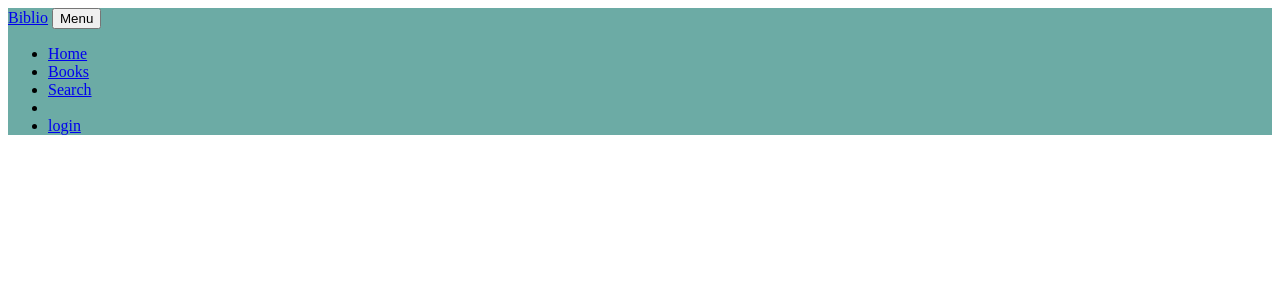
After one commit to Houaida05/Library, a Symfony app: template templates/inc/navbar.html.twig in a window 1280 px wide. The commit adds this page. Shown: the top 300 px of the page. Run offline with Twig, Linux system fonts and the light colour scheme; the template is opened without the code that fills it, so the values that code supplies are empty; some libraries are stand-ins or nearby versions.

Commit message:
firstcommit

```diff
--- a/config/bundles.php
+++ b/config/bundles.php
@@ -12,4 +12,9 @@ return [
     Doctrine\Bundle\MigrationsBundle\DoctrineMigrationsBundle::class => ['all' => true],
     Symfony\Bundle\SecurityBundle\SecurityBundle::class => ['all' => true],
     Twig\Extra\TwigExtraBundle\TwigExtraBundle::class => ['all' => true],
+    EasyCorp\Bundle\EasyAdminBundle\EasyAdminBundle::class => ['all' => true],
+    SymfonyCasts\Bundle\VerifyEmail\SymfonyCastsVerifyEmailBundle::class => ['all' => true],
+    Symfony\WebpackEncoreBundle\WebpackEncoreBundle::class => ['all' => true],
+    Vich\UploaderBundle\VichUploaderBundle::class => ['all' => true],
+    Stof\DoctrineExtensionsBundle\StofDoctrineExtensionsBundle::class => ['all' => true],
 ];
--- a/config/services.yaml
+++ b/config/services.yaml
@@ -4,7 +4,7 @@
 # Put parameters here that don't need to change on each machine where the app is deployed
 # https://symfony.com/doc/current/best_practices.html#use-parameters-for-application-configuration
 parameters:
-
+    app.path.books_images: /uploads/images/books
 services:
     # default configuration for services in *this* file
     _defaults:
@@ -21,5 +21,6 @@ services:
             - '../src/Kernel.php'
             - '../src/Tests/'
 
+
     # add more service definitions when explicit configuration is needed
     # please note that last definitions always *replace* previous ones
--- /dev/null
+++ b/templates/inc/navbar.html.twig
@@ -0,0 +1,101 @@
+<!-- Navigation-->
+<nav class="navbar navbar-expand-lg navbar-light  fixed-top" style="background-color:#6caba5;"  id="mainNav">
+    <div class="container">
+        <a class="navbar-brand" href="{{ path('accueil') }}#page-top">Biblio</a>
+        <button class="navbar-toggler" type="button" data-bs-toggle="collapse" data-bs-target="#navbarResponsive" aria-controls="navbarResponsive" aria-expanded="false" aria-label="Toggle navigation">
+            Menu
+            <i class="fas fa-bars ms-1"></i>
+        </button>
+        <div class="collapse navbar-collapse" id="navbarResponsive">
+            <ul class="navbar-nav text-uppercase ms-auto py-4 py-lg-0">
+                <li class="nav-item">
+                    <a class="nav-link" href="{{ path("accueil")}}">Home</a>
+                </li>
+                <li class="nav-item">
+                    <a class="nav-link"  href="{{ path("livre_index") }}#portfolio">Books</a>
+                </li>
+                <li class="nav-item">
+                    <a class="nav-link" href="{{ path("search")}}">Search</a>
+                </li>
+
+
+                {% if is_granted("IS_AUTHENTICATED_FULLY") %}
+            <li class="nav-item">
+            <a class ="nav-link"  onmouseover="this.style.color='white';"> Logged as {{ app.user.username }}  </a>
+            </li>
+                {% endif %}
+                {% if is_granted("IS_AUTHENTICATED_FULLY") %}
+                    <li class="nav-item">
+                        <a class="nav-link" href="{{path('profile') }}">Your Profile </a>
+                    </li>
+                {% endif %}
+
+        <li class="nav-item">
+        {% if is_granted("IS_AUTHENTICATED_FULLY") %}
+                <a href="{{ path('app_logout') }}" class ="nav-link"  onmouseover="this.style.color='white';"> logout</a>
+            {% endif %}
+        </li>
+                <li class="nav-item">
+            {% if not is_granted("IS_AUTHENTICATED_FULLY") %}
+                <a href="{{ path('app_login') }}" class ="nav-link"  onmouseover="this.style.color='white';"> login</a>
+            {% endif %}
+                </li>
+                    </ul>
+        </div>
+    </div>
+
+
+
+</nav>
+
+
+
+{#
+<nav class="navbar navbar-expand-lg navbar-light bg-light">
+
+    <div class="container-fluid">
+        <a class="navbar-brand" href="{{ path("accueil")}}">Biblio</a>
+        <button class="navbar-toggler" type="button" data-bs-toggle="collapse" data-bs-target="#navbarSupportedContent" aria-controls="navbarSupportedContent" aria-expanded="false" aria-label="Toggle navigation">
+            <span class="navbar-toggler-icon"></span>
+        </button>
+        <div class="collapse navbar-collapse" id="navbarSupportedContent">
+            <ul class="navbar-nav me-auto mb-2 mb-lg-0">
+                <li class="nav-item">
+                    <a class="nav-link active" aria-current="page" href="{{ path("accueil")}}">Home</a>
+                </li>
+                <li class="nav-item">
+                    <a class="nav-link" href="{{ path("livre_index")}}">Livres</a>
+                </li>
+                <li class="nav-item">
+                    <a class="nav-link" href="{{ path("categorie_index")}}">Categories</a>
+                </li>
+
+                <li class="nav-item">
+                    <a class="nav-link" href="{{ path("auteur_index")}}">Auteurs</a>
+                </li>
+                <li class="nav-item">
+                    <a class="nav-link" href="{{ path("editeur_index")}}">Editeurs</a>
+                </li>
+                <!--  <li class="nav-item dropdown">
+                      <a class="nav-link dropdown-toggle" href="#" id="navbarDropdown" role="button" data-bs-toggle="dropdown" aria-expanded="false">
+                          Dropdown
+                      </a>
+                      <ul class="dropdown-menu" aria-labelledby="navbarDropdown">
+                          <li><a class="dropdown-item" href="#">Action</a></li>
+                          <li><a class="dropdown-item" href="#">Another action</a></li>
+                          <li><hr class="dropdown-divider"></li>
+                          <li><a class="dropdown-item" href="#">Something else here</a></li>
+                      </ul>
+                  </li>-->
+                <li class="nav-item">
+                    <a class="nav-link disabled"></a>
+                </li>
+            </ul>
+            <form class="d-flex">
+                <input class="form-control me-2" type="search" placeholder="Search" aria-label="Search">
+                <button class="btn btn-outline-success" type="submit">Search</button>
+            </form>
+        </div>
+    </div>
+</nav>
+    #}
```
Also changed, not shown: composer.json (+6 -1 lines), templates/base.html.twig (+64 -3 lines), 6 other files.
